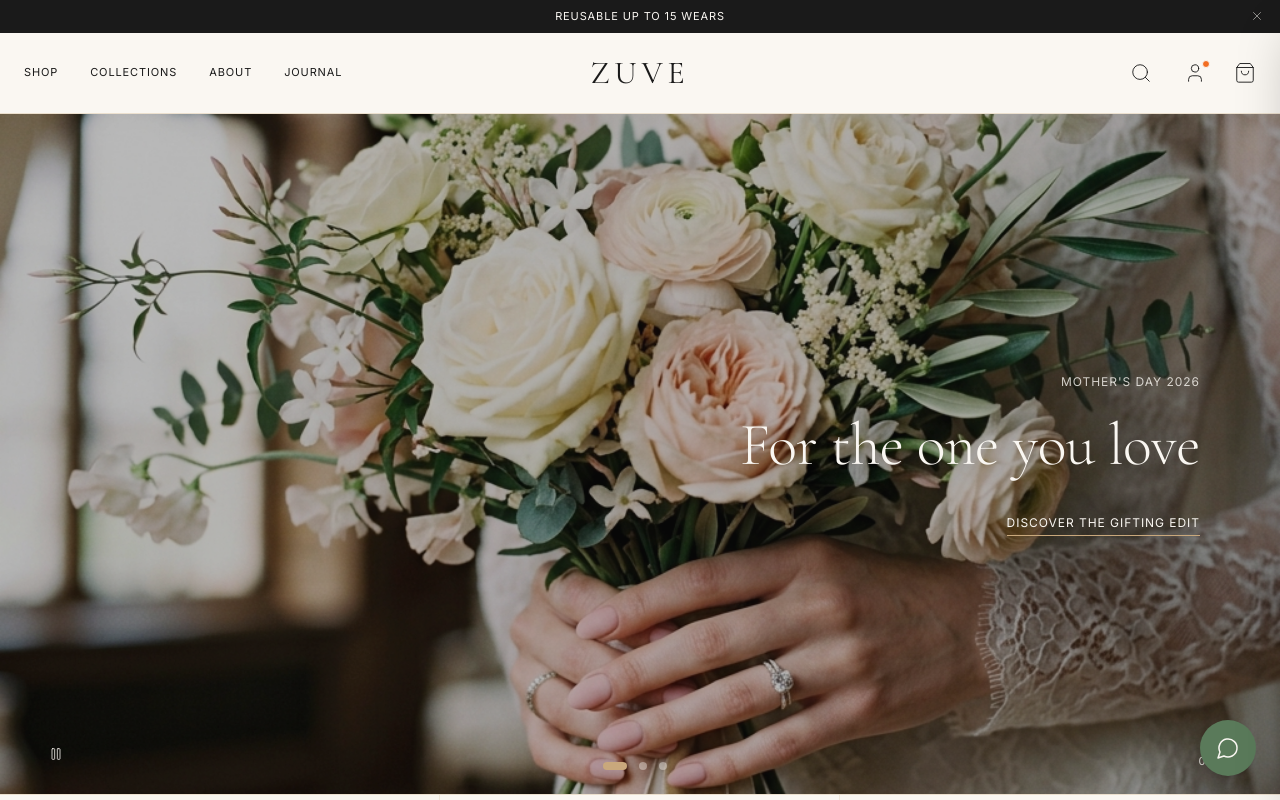
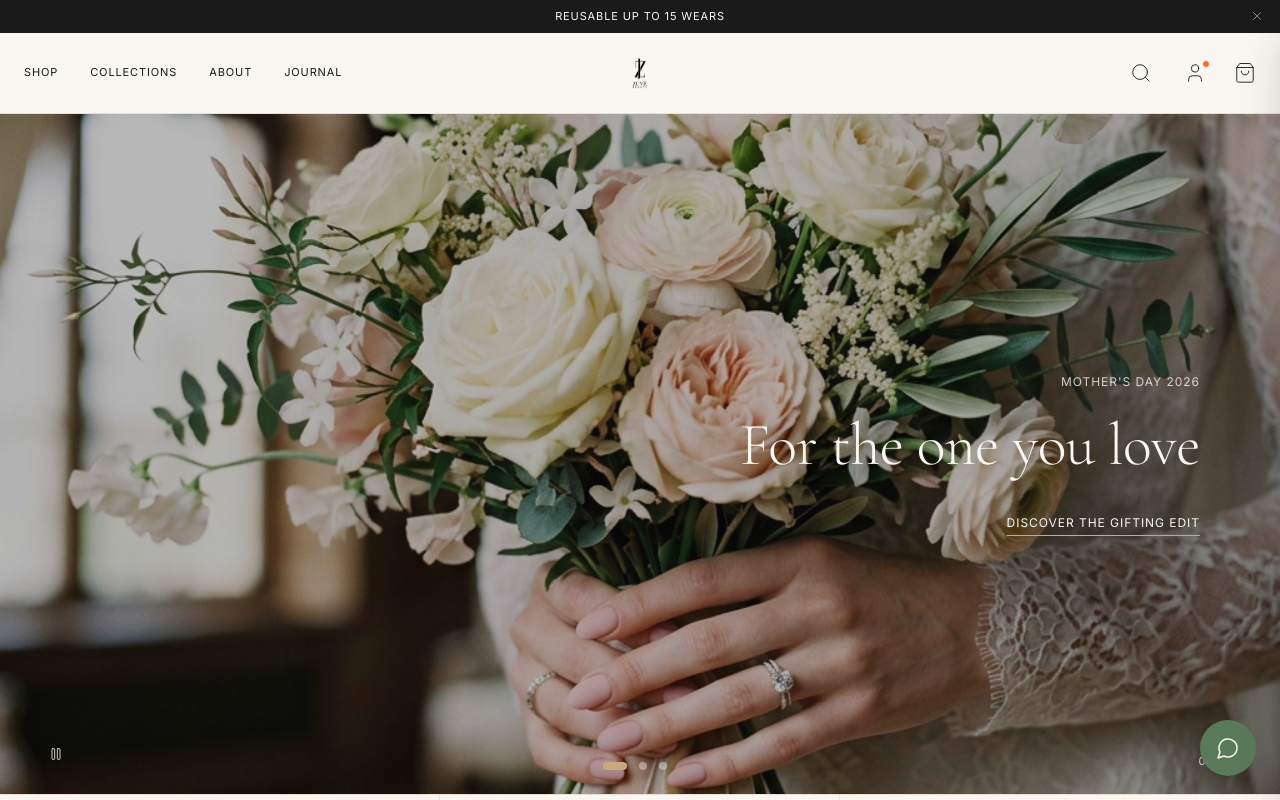
Before and after one commit to vahid-growthmak/zuve-Beauty-Redesign, a Next.js app: page / in a window 1280 px wide. Shown: the top 800 px of the page. Built offline with nearby package versions, Linux system fonts and the light colour scheme.

Commit message:
feat: use provided brand logo image instead of text wordmark

```diff
--- a/components/site/site-footer.tsx
+++ b/components/site/site-footer.tsx
@@ -1,5 +1,6 @@
 "use client";
 
+import Image from "next/image";
 import Link from "next/link";
 import { useState } from "react";
 import { ChevronDown, Instagram, Youtube, Facebook } from "lucide-react";
@@ -183,8 +184,14 @@ export function SiteFooter() {
         </div>
       </div>
 
-      <div className="bg-cream py-6 flex justify-center">
-        <span className="font-serif text-[28px] tracking-wordmark text-ink/80">ZUVE</span>
+      <div className="bg-cream py-6 flex justify-center opacity-80">
+        <Image
+          src="/images/home/zuve-logo-black.webp"
+          alt="Zuve"
+          width={120}
+          height={36}
+          className="h-8 w-auto"
+        />
       </div>
     </footer>
   );
--- a/components/site/site-header.tsx
+++ b/components/site/site-header.tsx
@@ -1,5 +1,6 @@
 "use client";
 
+import Image from "next/image";
 import Link from "next/link";
 import { useEffect, useState } from "react";
 import { Menu, Search, User, ShoppingBag, X } from "lucide-react";
@@ -75,10 +76,16 @@ export function SiteHeader() {
         <div className="flex justify-center shrink-0">
           <Link
             href="/"
-            className="font-serif text-[28px] md:text-[32px] tracking-wordmark leading-none"
-            style={{ fontWeight: 400 }}
+            className="block"
           >
-            ZUVE
+            <Image
+              src="/images/home/zuve-logo-black.webp"
+              alt="Zuve"
+              width={100}
+              height={30}
+              className="h-6 md:h-8 w-auto"
+              priority
+            />
           </Link>
         </div>
 
@@ -114,7 +121,13 @@ export function SiteHeader() {
       {mobileOpen && (
         <div className="md:hidden fixed inset-0 z-50 bg-bone">
           <div className="flex items-center justify-between h-16 px-6 border-b border-gold/30">
-            <span className="font-serif text-[24px] tracking-wordmark">ZUVE</span>
+            <Image
+              src="/images/home/zuve-logo-black.webp"
+              alt="Zuve"
+              width={100}
+              height={30}
+              className="h-6 w-auto"
+            />
             <button
               aria-label="Close menu"
               onClick={() => setMobileOpen(false)}
```
Also changed, not shown: public/images/home/zuve-logo-black.webp (added).
